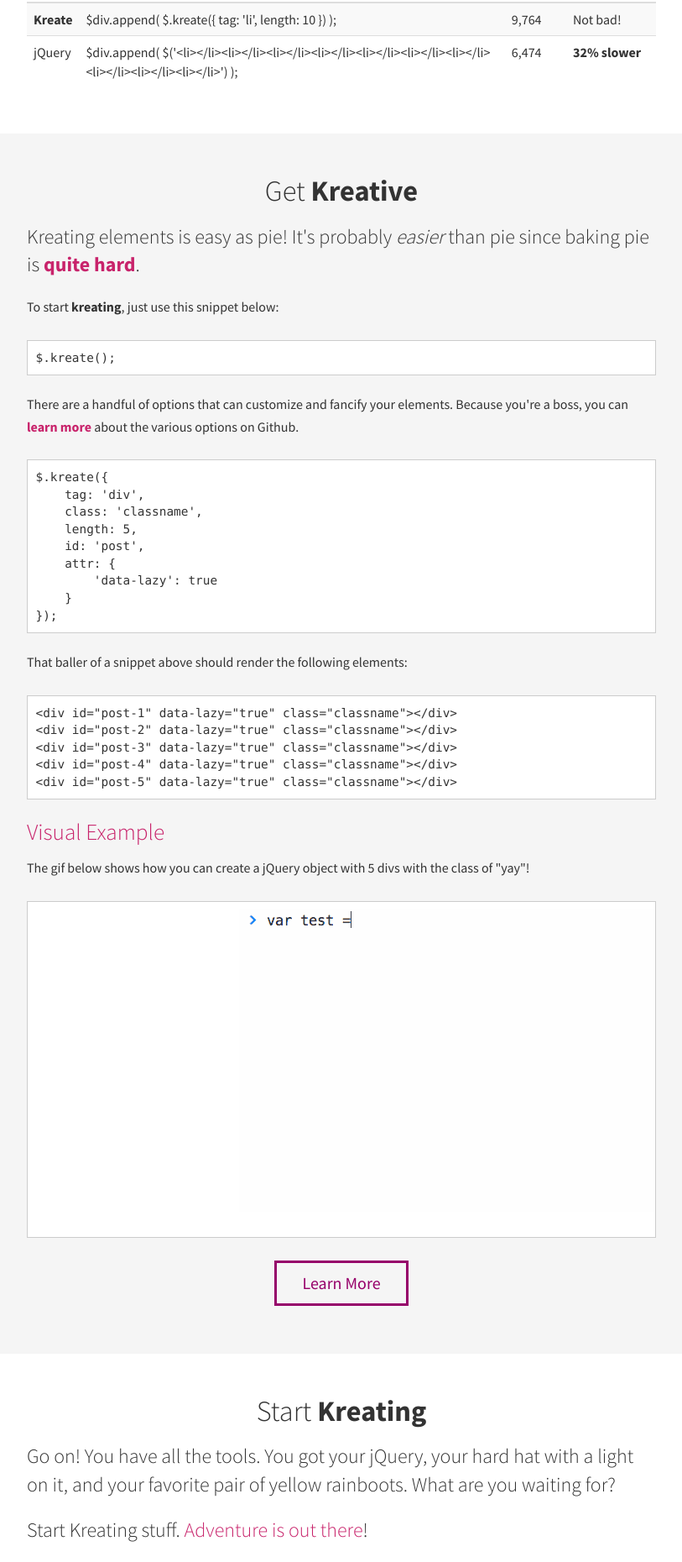
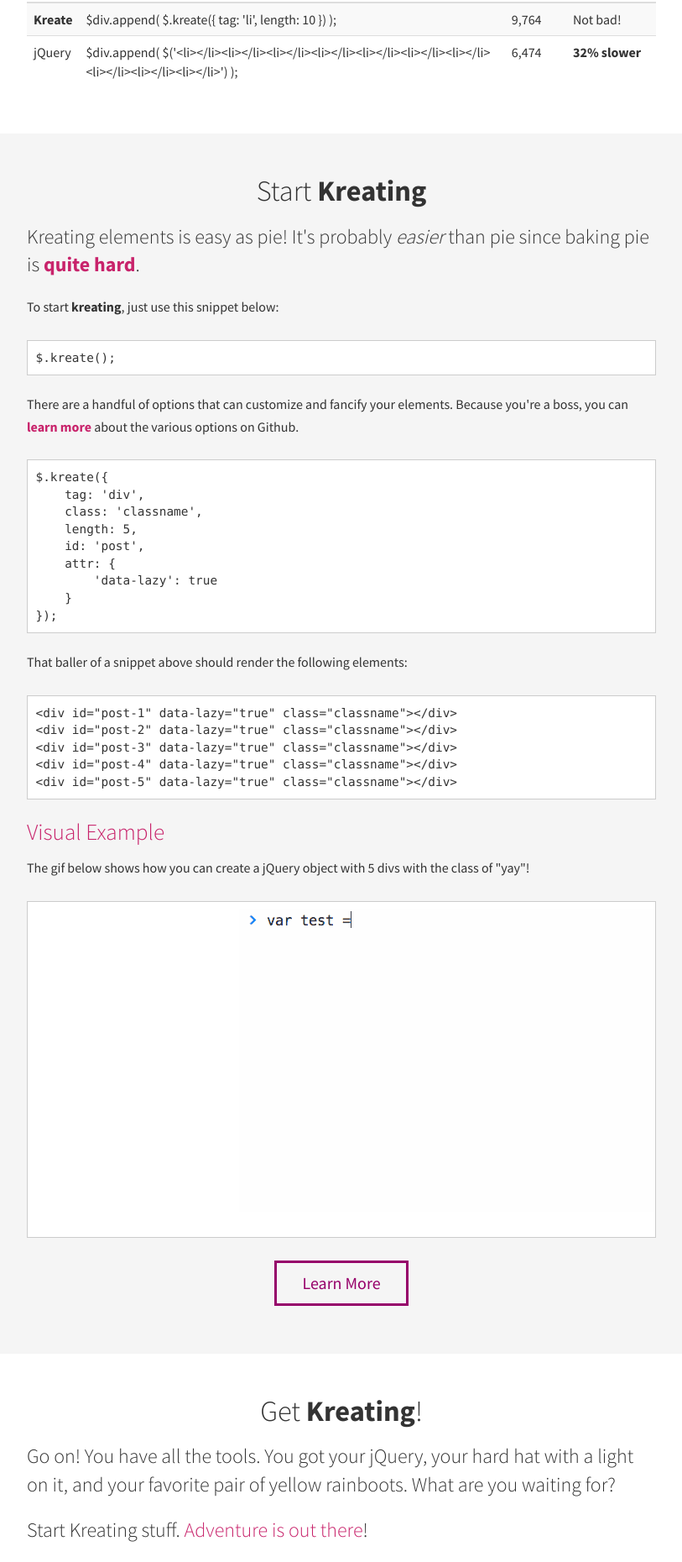
Before and after one commit to ItsJonQ/kreate, a plain HTML site: page index.html in a window 1280 px wide. Shown: the part 2100-3960 px from the top of the page at 84% size, without its empty margins (233-1046 px from the left). Drawn offline with Linux system fonts and the light colour scheme.

Commit message:
Changed titles

```diff
--- a/index.html
+++ b/index.html
@@ -197,13 +197,13 @@
         </div>
     </section>
 
-    <!-- Section: Get Kreative -->
+    <!-- Section: Start Kreating -->
     <section class="featurette">
         <div class="container">
             <div class="row">
                 <div class="col-md-8 col-solo">
                     <header class="text-center">
-                        <h2>Get <strong>Kreative</strong></h2>
+                        <h2>Start <strong>Kreating</strong></h2>
                     </header>
                     <p class="lead">
                         Kreating elements is easy as pie! It's probably <em>easier</em> than pie since baking pie is <a href="images/pie-fail.jpg" target="_blank"><strong>quite hard</strong></a>.
@@ -250,12 +250,13 @@
         </div>
     </section>
 
+    <!-- Get Kreating! -->
     <section class="featurette white">
         <div class="container">
             <div class="row">
                 <div class="col-md-8 col-solo">
                     <header class="text-center">
-                        <h2>Start <strong>Kreating</strong></h2>
+                        <h2>Get <strong>Kreating</strong>!</h2>
                     </header>
                     <p class="lead">
                         Go on! You have all the tools. You got your jQuery, your hard hat with a light on it, and your favorite pair of yellow rainboots. What are you waiting for?
```
